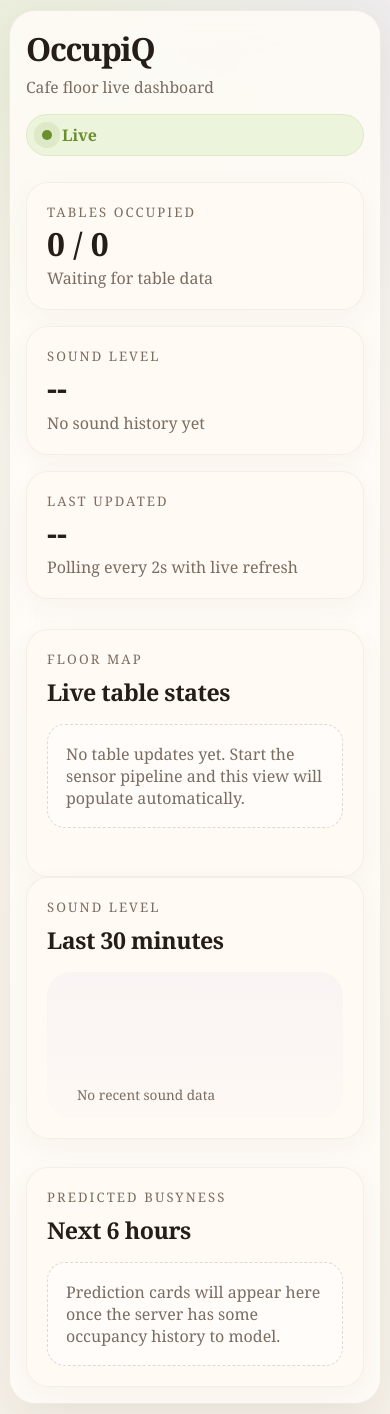
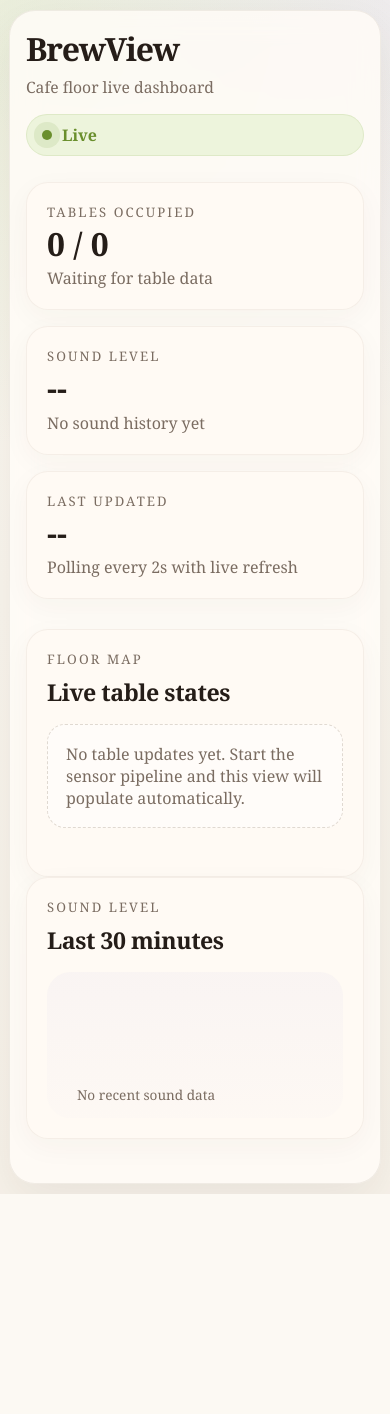
Before and after one commit to kashvirjayagiri/ee250-final-project, a Flask app: page / in a window 390 px wide. After the commit the page ends 1194 px from the top, so only its background shows below. Run offline with Flask 3, Linux system fonts and the light colour scheme; data that the repository does not hold is empty; some libraries are stand-ins or nearby versions.

Commit message:
removed ml parts and ensured hardware software integration

```diff
--- a/server.py
+++ b/server.py
@@ -197,86 +197,87 @@ def fetch_sound_history_last_30_minutes() -> List[Dict[str, Any]]:
     ]
 
 
-def fetch_recent_events(hours: int = 24) -> List[sqlite3.Row]:
-    """Return recent events used by the lightweight prediction endpoint."""
-    cutoff = (utc_now() - timedelta(hours=hours)).isoformat()
-
-    with db_lock:
-        connection = get_db_connection()
-        rows = connection.execute(
-            """
-            SELECT table_id, occupied, sound, distance_cm, timestamp
-            FROM occupancy_events
-            WHERE timestamp >= ?
-            ORDER BY timestamp ASC
-            """,
-            (cutoff,),
-        ).fetchall()
-        connection.close()
-
-    return rows
-
-
-def build_next_6_hour_predictions() -> List[Dict[str, Any]]:
-    """
-    Build simple hour-by-hour predictions from recent data.
-
-    This acts as a lightweight baseline model until a separate trained model is
-    added to the project.
-    """
-    recent_rows = fetch_recent_events(hours=24)
-    latest_states = {row["table_id"]: row for row in fetch_latest_state_by_table()}
-    table_ids = sorted({row["table_id"] for row in recent_rows} | set(latest_states.keys()))
-
-    if not table_ids:
-        return []
-
-    occupancy_by_table_hour: Dict[str, Dict[int, List[int]]] = defaultdict(lambda: defaultdict(list))
-    sound_by_table_hour: Dict[str, Dict[int, List[float]]] = defaultdict(lambda: defaultdict(list))
-
-    for row in recent_rows:
-        timestamp = parse_timestamp(row["timestamp"])
-        occupancy_by_table_hour[row["table_id"]][timestamp.hour].append(int(row["occupied"]))
-        if row["sound"] is not None:
-            sound_by_table_hour[row["table_id"]][timestamp.hour].append(float(row["sound"]))
-
-    predictions: List[Dict[str, Any]] = []
-    current_time = utc_now().replace(minute=0, second=0, microsecond=0)
-
-    for hour_offset in range(1, 7):
-        prediction_time = current_time + timedelta(hours=hour_offset)
-        prediction_hour = prediction_time.hour
-
-        for table_id in table_ids:
-            latest_state = latest_states.get(table_id)
-            hour_occupancy = occupancy_by_table_hour[table_id].get(prediction_hour, [])
-            hour_sound = sound_by_table_hour[table_id].get(prediction_hour, [])
-
-            if hour_occupancy:
-                occupancy_probability = sum(hour_occupancy) / len(hour_occupancy)
-            elif latest_state is not None:
-                occupancy_probability = 1.0 if latest_state["occupied"] else 0.0
-            else:
-                occupancy_probability = 0.0
-
-            if hour_sound:
-                predicted_sound = sum(hour_sound) / len(hour_sound)
-            elif latest_state is not None and latest_state["sound"] is not None:
-                predicted_sound = float(latest_state["sound"])
-            else:
-                predicted_sound = 0.0
-
-            predictions.append(
-                {
-                    "table_id": table_id,
-                    "timestamp": prediction_time.isoformat(),
-                    "occupied_probability": round(occupancy_probability, 3),
-                    "predicted_occupied": occupancy_probability >= 0.5,
-                    "predicted_sound": round(predicted_sound, 2),
-                }
-            )
-
-    return predictions
+# ML pipeline removed for this project.
+# def fetch_recent_events(hours: int = 24) -> List[sqlite3.Row]:
+#     """Return recent events used by the lightweight prediction endpoint."""
+#     cutoff = (utc_now() - timedelta(hours=hours)).isoformat()
+#
+#     with db_lock:
+#         connection = get_db_connection()
+#         rows = connection.execute(
+#             """
+#             SELECT table_id, occupied, sound, distance_cm, timestamp
+#             FROM occupancy_events
+#             WHERE timestamp >= ?
+#             ORDER BY timestamp ASC
+#             """,
+#             (cutoff,),
+#         ).fetchall()
+#         connection.close()
+#
+#     return rows
+#
+#
+# def build_next_6_hour_predictions() -> List[Dict[str, Any]]:
+#     """
+#     Build simple hour-by-hour predictions from recent data.
+#
+#     This acts as a lightweight baseline model until a separate trained model is
+#     added to the project.
+#     """
+#     recent_rows = fetch_recent_events(hours=24)
+#     latest_states = {row["table_id"]: row for row in fetch_latest_state_by_table()}
+#     table_ids = sorted({row["table_id"] for row in recent_rows} | set(latest_states.keys()))
+#
+#     if not table_ids:
+#         return []
+#
+#     occupancy_by_table_hour: Dict[str, Dict[int, List[int]]] = defaultdict(lambda: defaultdict(list))
+#     sound_by_table_hour: Dict[str, Dict[int, List[float]]] = defaultdict(lambda: defaultdict(list))
+#
+#     for row in recent_rows:
+#         timestamp = parse_timestamp(row["timestamp"])
+#         occupancy_by_table_hour[row["table_id"]][timestamp.hour].append(int(row["occupied"]))
+#         if row["sound"] is not None:
+#             sound_by_table_hour[row["table_id"]][timestamp.hour].append(float(row["sound"]))
+#
+#     predictions: List[Dict[str, Any]] = []
+#     current_time = utc_now().replace(minute=0, second=0, microsecond=0)
+#
+#     for hour_offset in range(1, 7):
+#         prediction_time = current_time + timedelta(hours=hour_offset)
+#         prediction_hour = prediction_time.hour
+#
+#         for table_id in table_ids:
+#             latest_state = latest_states.get(table_id)
+#             hour_occupancy = occupancy_by_table_hour[table_id].get(prediction_hour, [])
+#             hour_sound = sound_by_table_hour[table_id].get(prediction_hour, [])
+#
+#             if hour_occupancy:
+#                 occupancy_probability = sum(hour_occupancy) / len(hour_occupancy)
+#             elif latest_state is not None:
+#                 occupancy_probability = 1.0 if latest_state["occupied"] else 0.0
+#             else:
+#                 occupancy_probability = 0.0
+#
+#             if hour_sound:
+#                 predicted_sound = sum(hour_sound) / len(hour_sound)
+#             elif latest_state is not None and latest_state["sound"] is not None:
+#                 predicted_sound = float(latest_state["sound"])
+#             else:
+#                 predicted_sound = 0.0
+#
+#             predictions.append(
+#                 {
+#                     "table_id": table_id,
+#                     "timestamp": prediction_time.isoformat(),
+#                     "occupied_probability": round(occupancy_probability, 3),
+#                     "predicted_occupied": occupancy_probability >= 0.5,
+#                     "predicted_sound": round(predicted_sound, 2),
+#                 }
+#             )
+#
+#     return predictions
 
 
 def handle_incoming_event(payload: Dict[str, Any], topic: str) -> Dict[str, Any]:
@@ -340,10 +341,11 @@ def get_sound_history() -> Any:
     return jsonify(fetch_sound_history_last_30_minutes())
 
 
-@app.route("/api/predict/next6", methods=["GET"])
-def get_next_6_predictions() -> Any:
-    """Return the next six hourly baseline occupancy predictions."""
-    return jsonify(build_next_6_hour_predictions())
+# ML pipeline removed for this project.
+# @app.route("/api/predict/next6", methods=["GET"])
+# def get_next_6_predictions() -> Any:
+#     """Return the next six hourly baseline occupancy predictions."""
+#     return jsonify(build_next_6_hour_predictions())
 
 
 @socketio.on("connect")
@@ -355,4 +357,4 @@ def handle_socket_connect() -> None:
 if __name__ == "__main__":
     init_db()
     start_mqtt_subscriber()
-    socketio.run(app, host="0.0.0.0", port=5000, debug=True)
+    socketio.run(app, host="0.0.0.0", port=8080, debug=True)
--- a/templates/index.html
+++ b/templates/index.html
@@ -3,7 +3,7 @@
 <head>
     <meta charset="UTF-8">
     <meta name="viewport" content="width=device-width, initial-scale=1.0">
-    <title>OccupiQ Dashboard</title>
+    <title>BrewView Dashboard</title>
     <style>
         :root {
             --bg: #f7f2ea;
@@ -51,8 +51,7 @@
 
         .topbar,
         .metrics,
-        .floor-map,
-        .prediction-grid {
+        .floor-map {
             display: grid;
             gap: 16px;
         }
@@ -236,6 +235,7 @@
             padding-left: 48px;
         }
 
+        /* ML/prediction dashboard styles removed for this project.
         .prediction-grid {
             grid-template-columns: repeat(6, minmax(0, 1fr));
         }
@@ -276,6 +276,7 @@
             color: var(--muted);
             text-align: center;
         }
+        */
 
         .empty-state {
             padding: 18px;
@@ -287,8 +288,7 @@
 
         @media (max-width: 920px) {
             .metrics,
-            .floor-map,
-            .prediction-grid {
+            .floor-map {
                 grid-template-columns: 1fr;
             }
 
@@ -314,7 +314,7 @@
     <main class="shell">
         <header class="topbar">
             <div class="brand">
-                <h1>OccupiQ</h1>
+                <h1>BrewView</h1>
                 <p>Cafe floor live dashboard</p>
             </div>
             <div class="live-pill">Live</div>
@@ -353,11 +353,13 @@
             </div>
         </section>
 
+        <!-- ML/prediction panel removed for this project.
         <section class="panel">
             <p class="section-label">Predicted busyness</p>
             <h3 class="section-title">Next 6 hours</h3>
             <div class="prediction-grid" id="predictionGrid"></div>
         </section>
+        -->
     </main>
 
     <script src="https://cdn.socket.io/4.7.5/socket.io.min.js" crossorigin="anonymous"></script>
@@ -370,7 +372,7 @@
         const floorMap = document.getElementById("floorMap");
         const soundChart = document.getElementById("soundChart");
         const chartTimes = document.getElementById("chartTimes");
-        const predictionGrid = document.getElementById("predictionGrid");
+        // const predictionGrid = document.getElementById("predictionGrid");
 
         const SOUND_CHART_HEIGHT = 360;
         const SOUND_CHART_WIDTH = 1080;
@@ -578,6 +580,7 @@
                 .join("");
         }
 
+        /*
         function predictionTone(probability) {
             if (probability < 0.45) {
                 return { background: "var(--vacant-bg)", fill: "var(--vacant-accent)" };
@@ -631,6 +634,7 @@
                 `;
             }).join("");
         }
+        */
 
         async function fetchJson(url) {
             const response = await fetch(url, { cache: "no-store" });
@@ -642,16 +646,14 @@
 
         async function refreshDashboard() {
             try {
-                const [current, history, predictions] = await Promise.all([
+                const [current, history] = await Promise.all([
                     fetchJson("/api/current"),
                     fetchJson("/api/sound_history"),
-                    fetchJson("/api/predict/next6"),
                 ]);
 
                 renderMetrics(current, history);
                 renderFloorMap(current);
                 renderSoundChart(history);
-                renderPredictions(predictions);
             } catch (error) {
                 console.error(error);
             }
```
Also changed, not shown: occupancy.db (added).
